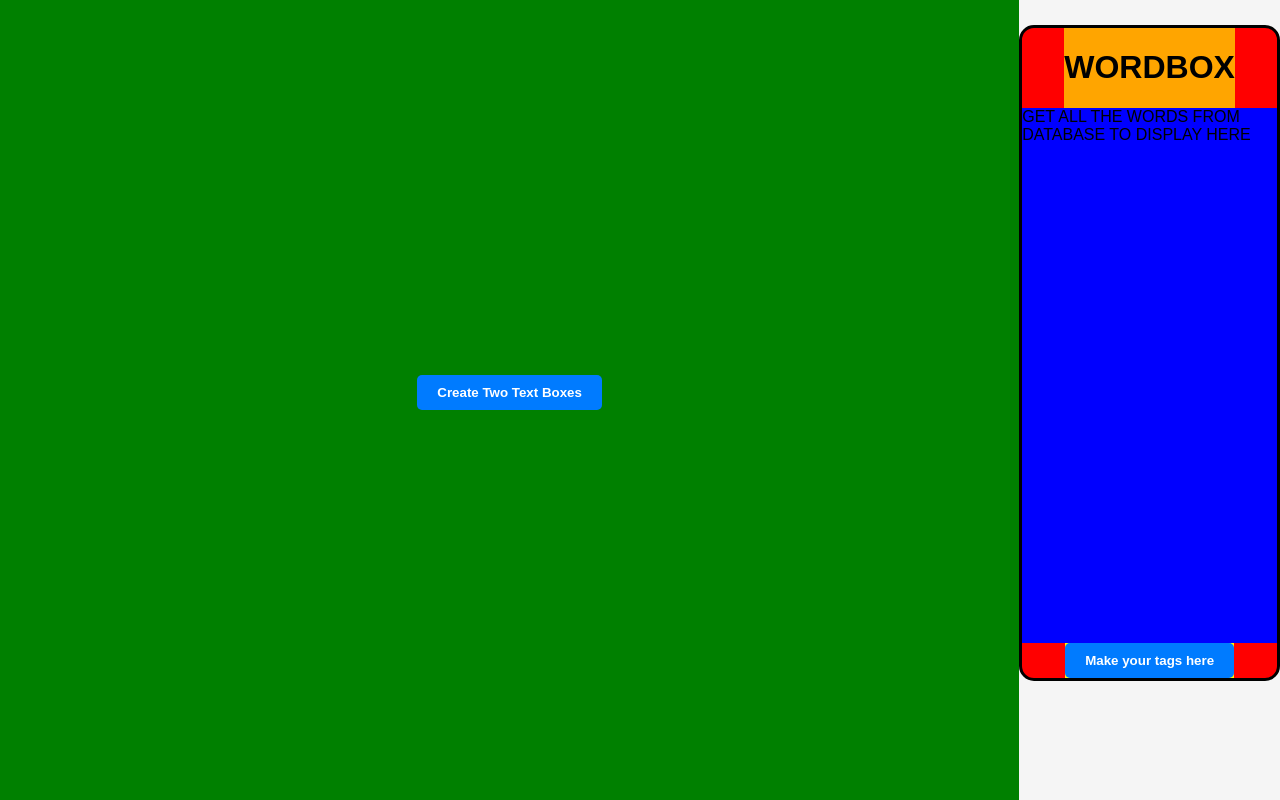
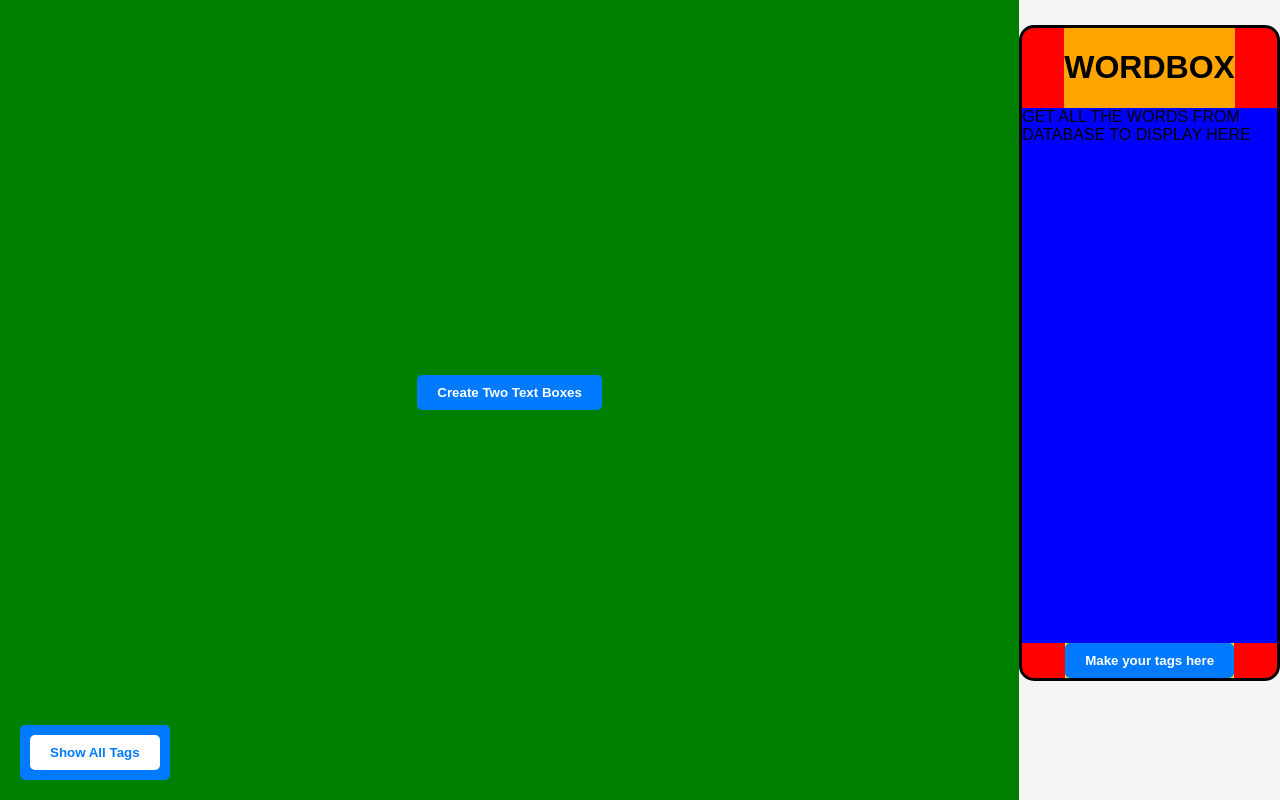
Before and after one commit to yale-cpsc-419-fa23/project-project-group-21, a React (Create React App) app in the folder react-flask-app/: page / in a window 1280 px wide. Built offline with nearby package versions, Linux system fonts and the light colour scheme.

Commit message:
Show all tags button (not functional yet)

```diff
--- a/react-flask-app/src/pages/homepage.js
+++ b/react-flask-app/src/pages/homepage.js
@@ -99,6 +99,7 @@ function HomePage() {
   };
 
   return (
+    <div className="content-container">
       <div className="main-container">
         <div className="flashcard-container">
           <button onClick={addNewTextBoxes} className="create_card_button">
@@ -154,6 +155,10 @@ function HomePage() {
           </div>
         </div>
       </div>
+      <div className="button-container">
+      <button>Show All Tags</button>
+    </div>
+  </div>
   );
 }
 
--- a/react-flask-app/src/styles/homepage.css
+++ b/react-flask-app/src/styles/homepage.css
@@ -83,3 +83,26 @@ button {
 button:hover {
   background-color: #0056b3;
 }
+
+.button-container {
+  position: fixed;
+  bottom: 20px;
+  left: 20px;
+  background-color: #007bff;
+  padding: 10px;
+  border-radius: 5px;
+}
+
+.button-container button {
+  background-color: #fff;
+  color: #007bff;
+  border: none;
+  padding: 10px 20px;
+  border-radius: 5px;
+  cursor: pointer;
+}
+
+.button-container button:hover {
+  background-color: #0056b3;
+  color: #fff;
+}
```
Lines whose indentation alone changed are shown as unchanged.
